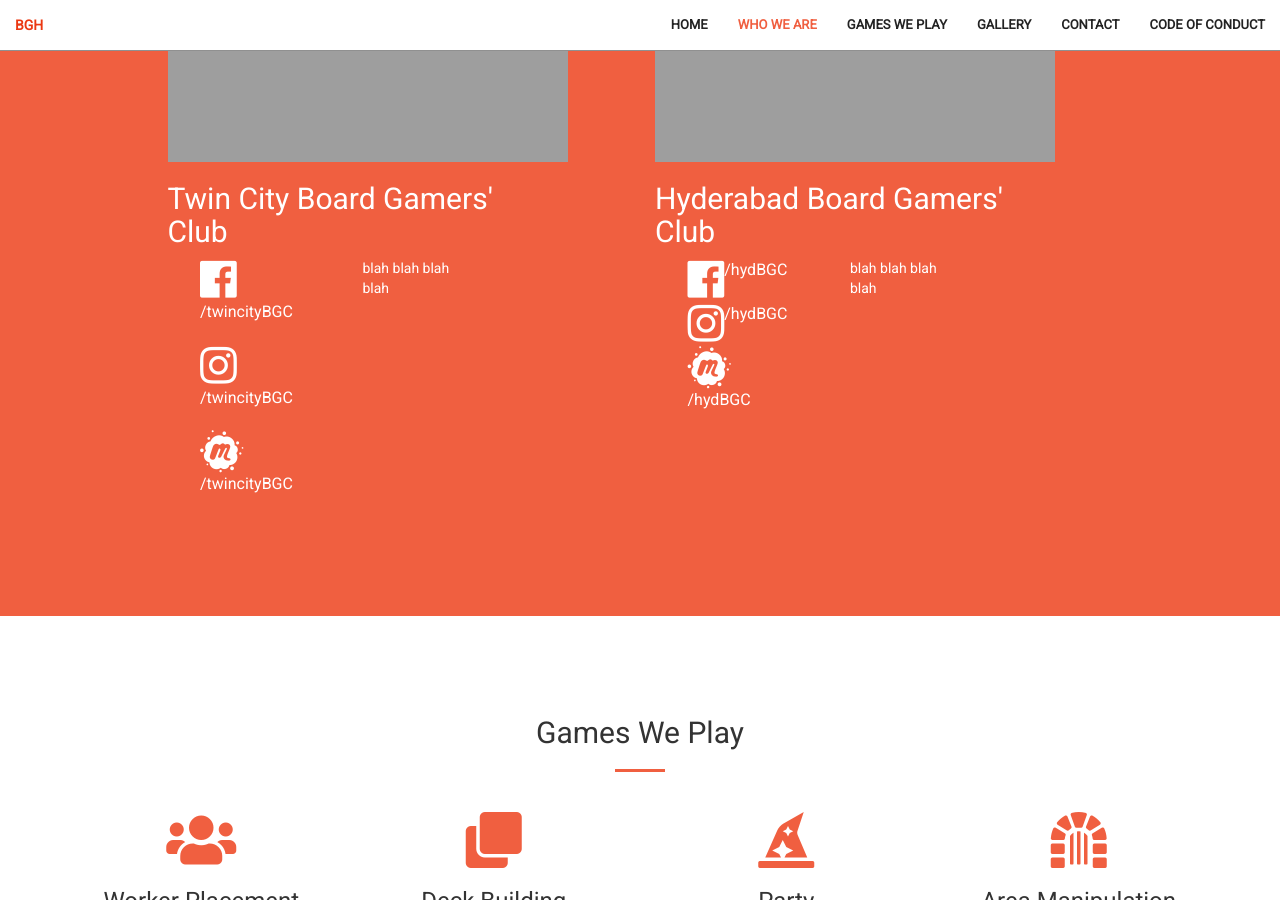
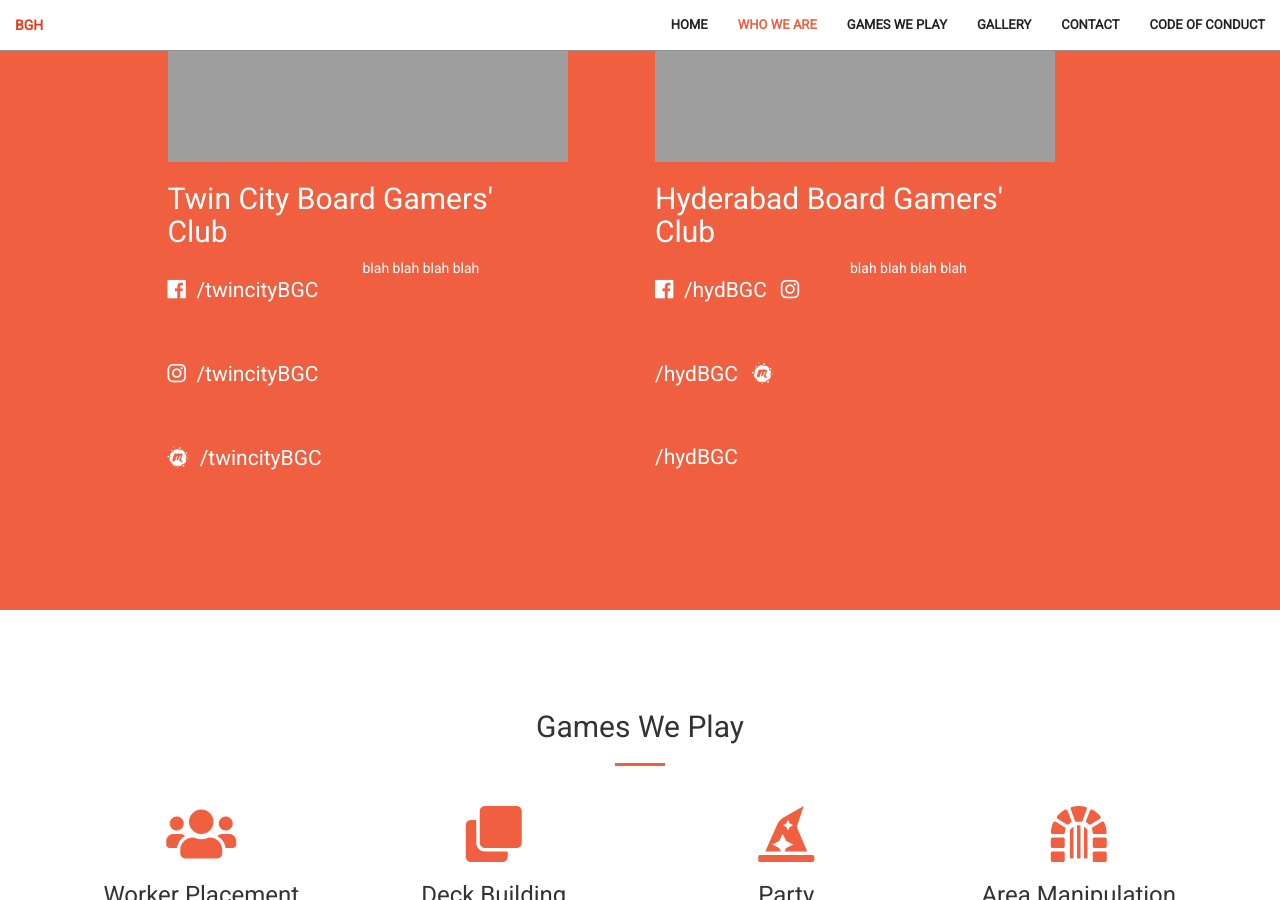
Before and after one commit to hymnzzy/hymnzzy.github.io, a Jekyll site: the page built from index.md, in a window 1280 px wide and 900 px high, scrolled down 1570 px. Built offline with Jekyll 4.4.1, drawn with Linux system fonts in a browser that asks for light colours; nearby versions of some CDN libraries.

Commit message:
edits by himanshu

```diff
--- a/_includes/who-we-are.html
+++ b/_includes/who-we-are.html
@@ -14,14 +14,14 @@
 						<img src="/images/{{group.name}}.png" />
 						<h2>{{group.name}}</h2>
 					</div>
-					<div class="col-xs-4 col-xs-offset-1 groupLinks">
+					<div class="col-xs-6 groupLinks">
 						{% for platform in group.platforms %}
 						{% if platform.link != '' %}
-						<a href="{{ site.sociallinks[platform.name] | append: platform.link }}" target="_blank"><i class="fab fa-3x fa-{{platform.name | slugify}} wow bounceIn text-primary" style="visibility: visible; animation-name: bounceIn;"></i><p>{{ platform.link }}</p></a>
+						<a href="{{ site.sociallinks[platform.name] | append: platform.link }}" target="_blank"><i class="fab fa-2x fa-{{platform.name | slugify}} wow bounceIn text-primary" style="visibility: visible; animation-name: bounceIn;"></i><p>{{ platform.link }}</p></a>
 						{% endif %}
 						{% endfor %}
 					</div>
-					<div class="col-xs-4 col-xs-offset-1 groupEvents">
+					<div class="col-xs-6 groupEvents">
 						<meetup widget>blah blah blah blah</meetup>
 					</div>
 				</div>
--- a/_sass/_base.scss
+++ b/_sass/_base.scss
@@ -371,5 +371,10 @@
 	* {
 		color:white!important;
 	};
-	i,p{float:left}
+	i,p{
+	    display: inline-block;
+		line-height: 3em;
+		font-size: 1.5em;
+		margin-right: 0.5em;
+	};
 }
```
